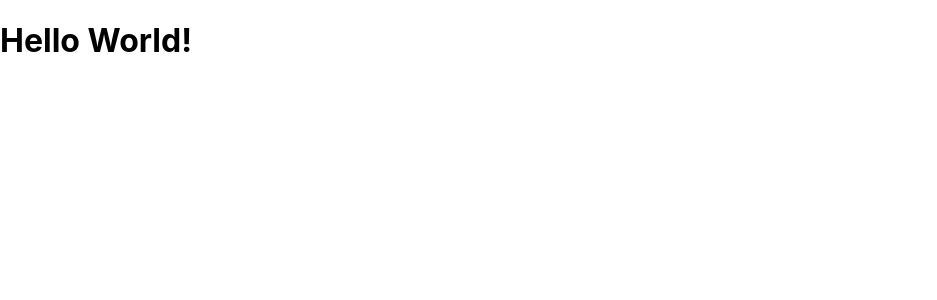
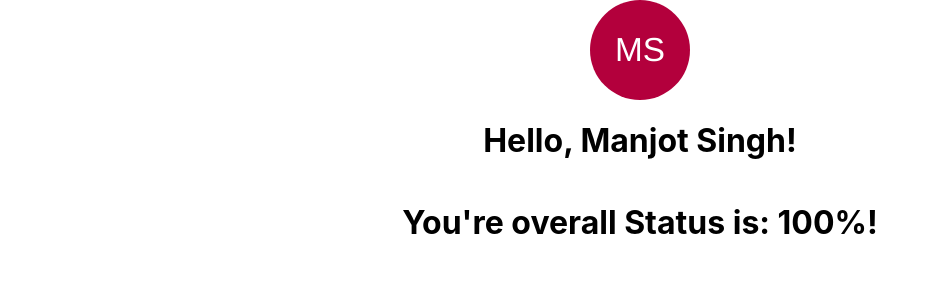
Before and after one commit to sweepenergy/glide-away, a React (Create React App) app in the folder app/: page /profile in a window 1280 px wide. Shown: the top 300 px of the page, without its empty margins (0-937 px from the left). Built offline with nearby package versions, Linux system fonts and the light colour scheme.

Commit message:
inital design of profile page

```diff
--- a/app/package.json
+++ b/app/package.json
@@ -28,7 +28,10 @@
   },
   "dependencies": {
     "@material-ui/core": "^4.11.3",
+    "prop-types": "^15.7.2",
     "react": "^17.0.1",
+    "react-avatar": "^3.10.0",
+    "react-charts": "^2.0.0-beta.7",
     "react-dom": "^17.0.1",
     "react-router-dom": "^5.2.0",
     "react-scripts": "4.0.2",
--- a/app/src/pages/profile.js
+++ b/app/src/pages/profile.js
@@ -1,9 +1,49 @@
 import React from "react";
+import Avatar from "react-avatar";
+
 
 const Profile = () => {
   return (
     <main>
-      <h1>Hello World!</h1>
+      {/* <h1>Hello World!</h1> */}
+
+      <div
+        style={{
+          display: "flex",
+          justifyContent: "center",
+          alignItems: "center",
+        }}
+      >
+        <Avatar name="Manjot Singh" round />
+      </div>
+
+      <div
+        style={{
+          display: "flex",
+          justifyContent: "center",
+          alignItems: "center",
+        }}
+      >
+        <h1>Hello, Manjot Singh!</h1>
+      </div>
+
+      <div
+      style={{
+        display: "flex",
+        justifyContent: "center",
+        alignItems: "center",
+      }}
+      >
+        <h1>
+          You're overall Status is: 100%!
+        </h1>
+      </div>
+
+
+
+
+
+
     </main>
   );
 };
```
Also changed, not shown: 1 other file (tests, documents, lock files or other folders).
